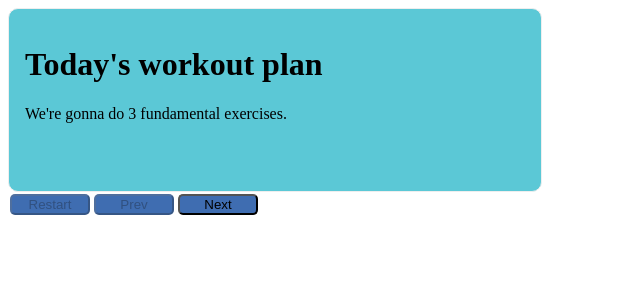
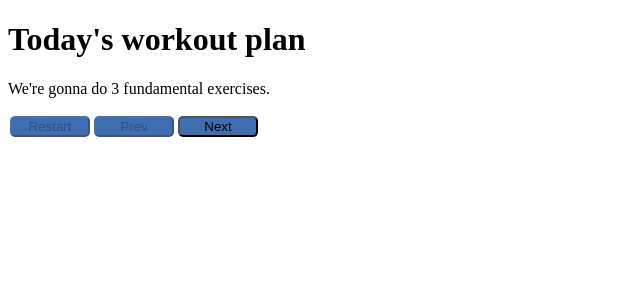
Before and after one commit to soumenbar/ReactJS-What-is-virtual-dom-Introducing-JSX-Building-a-First-Custom-Functiona---k01vgsw7h6fw, a React app: page / in a window 1280 px wide. Shown: the top 300 px of the page, without its empty margins (0-640 px from the left). Built offline with nearby package versions, Linux system fonts and the light colour scheme.

Commit message:
update seventh react project

```diff
--- a/src/components/Show.js
+++ b/src/components/Show.js
@@ -55,15 +55,11 @@ export default function Show(props){
 
     return(
     <>
-       <div id="slide">
-            <h1 data-testid={"title"}>{props.data[count].title}</h1>
-             <p data-testid={"text"}>{props.data[count].text}</p>
-       </div>
-       <div>
+            <h1 data-testid={props.data[0].title}>{props.data[count].title}</h1>
+             <p data-testid={props.data[0].text}>{props.data[count].text}</p>
         <button data-testid="button-restart" disabled={resetflg} onClick={restart}>Restart</button>
         <button data-testid="button-prev" disabled={prevflg}  onClick={previous}>Prev</button>
         <button data-testid="button-next" disabled={nextflg} onClick={next}>Next</button>
-        </div>
     </>
     );
 }
```
